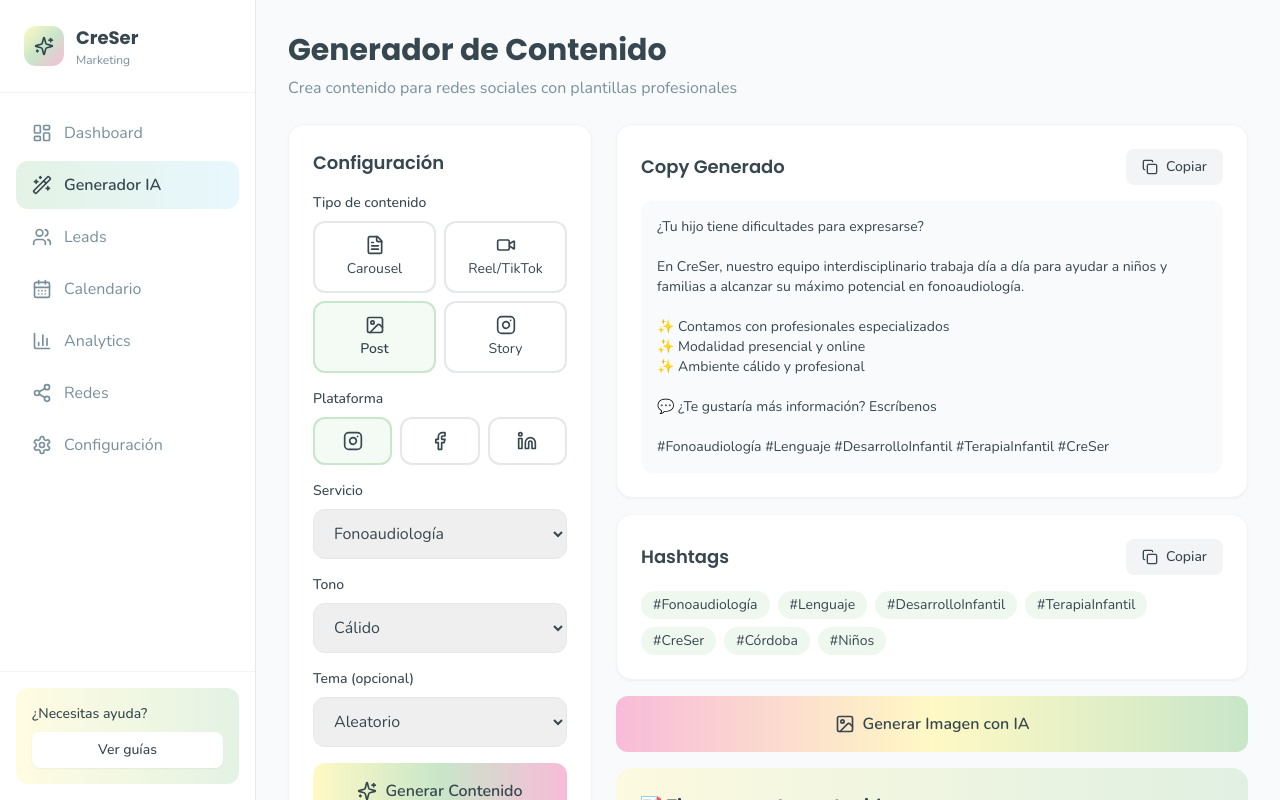
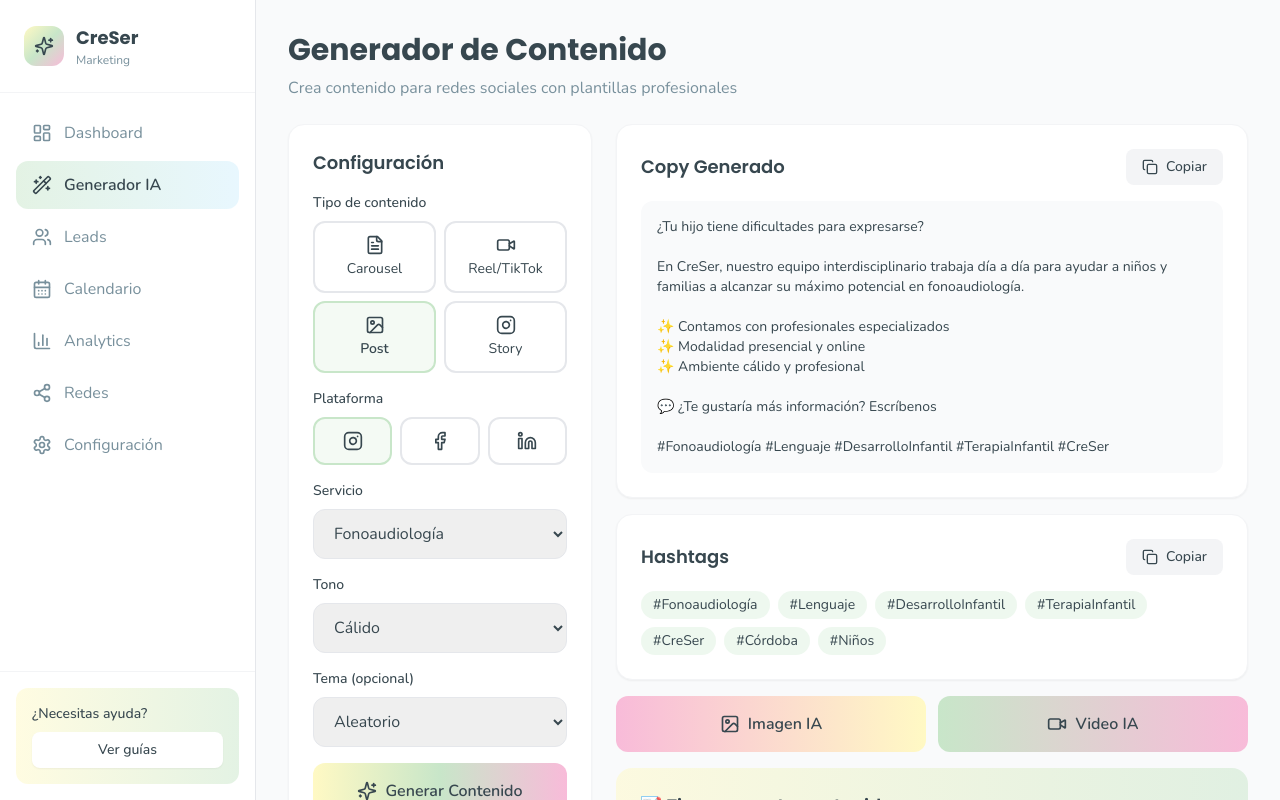
Before and after one commit to Hosel777/marketing-app, a React (Vite) app: page /generador-contenido in a window 1280 px wide. Both pictures are taken after a click on the button "Generar Contenido". Shown: the top 800 px of the page. Built offline with nearby package versions, Linux system fonts and the light colour scheme.

Commit message:
Add video generation with Puter.ai.txt2vid

```diff
--- a/src/pages/ContentGenerator.jsx
+++ b/src/pages/ContentGenerator.jsx
@@ -279,6 +279,29 @@ Máximo 200 palabras.`
     }
   }
 
+  const handleGenerateVideo = async () => {
+    if (!generatedContent) return
+
+    setGeneratingImage(true)
+    try {
+      if (window.puter && window.puter.ai) {
+        const videoPrompt = `Short video clip about ${generatedContent.service}: ${generatedContent.topic}. Professional healthcare theme, children, warm colors, smooth motion, high quality`
+
+        const video = await window.puter.ai.txt2vid(videoPrompt)
+
+        if (video && video.src) {
+          setGeneratedImage(video.src)
+        } else if (typeof video === 'string') {
+          setGeneratedImage(video)
+        }
+      }
+    } catch (error) {
+      console.error('Error generating video:', error)
+    } finally {
+      setGeneratingImage(false)
+    }
+  }
+
   const handleDownloadImage = () => {
     if (!generatedImage) return
     const link = document.createElement('a')
@@ -483,23 +506,43 @@ Máximo 200 palabras.`
                 </div>
               )}
 
+              <div className="grid grid-cols-2 gap-3">
                 <button
                   onClick={handleGenerateImage}
                   disabled={generatingImage || !generatedContent}
-                className="w-full py-4 bg-gradient-to-r from-creser-pink via-creser-yellow to-creser-mint rounded-xl font-semibold text-creser-text flex items-center justify-center gap-2 hover:shadow-lg transition-all disabled:opacity-50"
+                  className="py-4 bg-gradient-to-r from-creser-pink to-creser-yellow rounded-xl font-semibold text-creser-text flex items-center justify-center gap-2 hover:shadow-lg transition-all disabled:opacity-50"
                 >
                   {generatingImage ? (
                     <>
                       <Loader2 className="w-5 h-5 animate-spin" />
-                    Generando imagen...
+                      Generando...
                     </>
                   ) : (
                     <>
                       <Image className="w-5 h-5" />
-                    Generar Imagen con IA
+                      Imagen IA
                     </>
                   )}
                 </button>
+
+                <button
+                  onClick={handleGenerateVideo}
+                  disabled={generatingImage || !generatedContent}
+                  className="py-4 bg-gradient-to-r from-creser-mint to-creser-pink rounded-xl font-semibold text-creser-text flex items-center justify-center gap-2 hover:shadow-lg transition-all disabled:opacity-50"
+                >
+                  {generatingImage ? (
+                    <>
+                      <Loader2 className="w-5 h-5 animate-spin" />
+                      Generando...
+                    </>
+                  ) : (
+                    <>
+                      <Video className="w-5 h-5" />
+                      Video IA
+                    </>
+                  )}
+                </button>
+              </div>
 
               <div className="bg-gradient-to-r from-creser-yellow/50 to-creser-mint/50 rounded-2xl p-4 md:p-6">
                 <h3 className="font-heading text-lg font-semibold text-creser-text mb-2">
```
Lines whose indentation alone changed are shown as unchanged.
